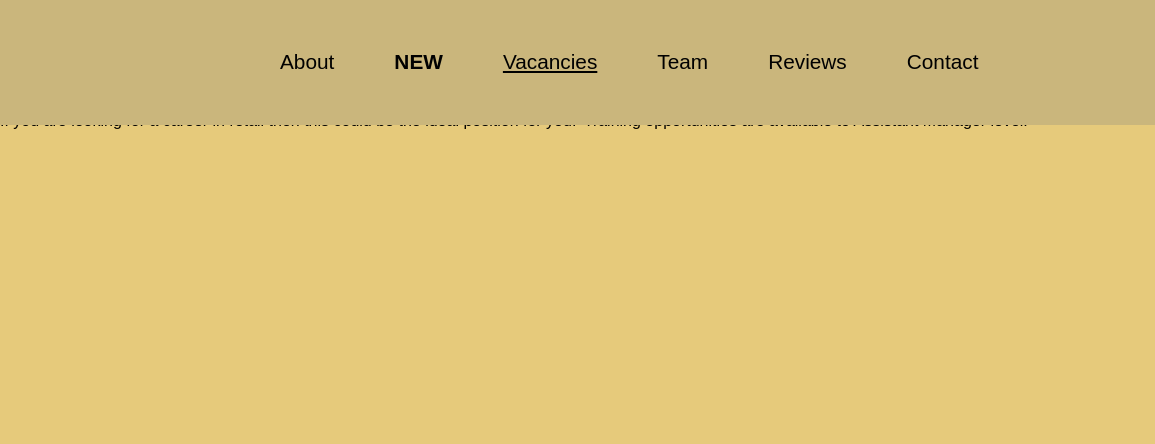
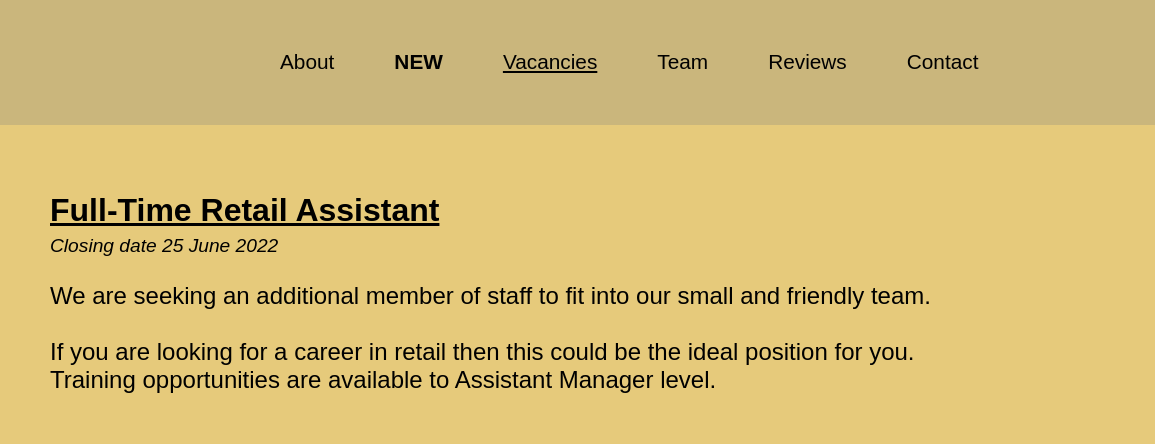
Before and after one commit to lmcqcol/ontrend, a plain HTML site: page vacancies.html in a window 1280 px wide. Shown: the top 444 px of the page, 0-1155 px from the left. Drawn offline with Linux system fonts and the light colour scheme.

Commit message:
Add files via upload

```diff
--- a/assets/custom.css
+++ b/assets/custom.css
@@ -26,19 +26,23 @@
 	margin-right: 50px;
 }
 
-/* new */
-#newcont {
-	margin: 0 auto;
-	margin-top: 15%;
-	width: 90%;
-	background: lightgray;
-	color: #000;
+/*----------*/
+
+/* vacancies */
+#vaccont {
+	margin-left: 50px;
+	margin-top: 15%; /*header stuff idk*/
+	width: 75%;
+	text-align: left;
 }
-.newitem > .itemimgl, .itemdescl {
-	width: 40%;
-	float: left;
+.vach {
+	text-decoration: underline;
 }
-.newitem > .itemimgr, .itemdescr {
-	width: 40%;
-	float: right;
+.vacclose {
+	font-size: 1.2em;
+	margin-top: -15px;
+	margin-bottom: 25px;
 }
+.vacinfo {
+	font-size: 1.5em;
+}
--- a/assets/master.css
+++ b/assets/master.css
@@ -3,6 +3,8 @@ body {
 	background: #E6CA7B;
 	font-family: Arial, sans-serif;
 	overflow-x: hidden;
+	min-width: 1280px
+	width: 1280px
 }
 a, a:visited {
 	transition: all 0.3s ease;
```
